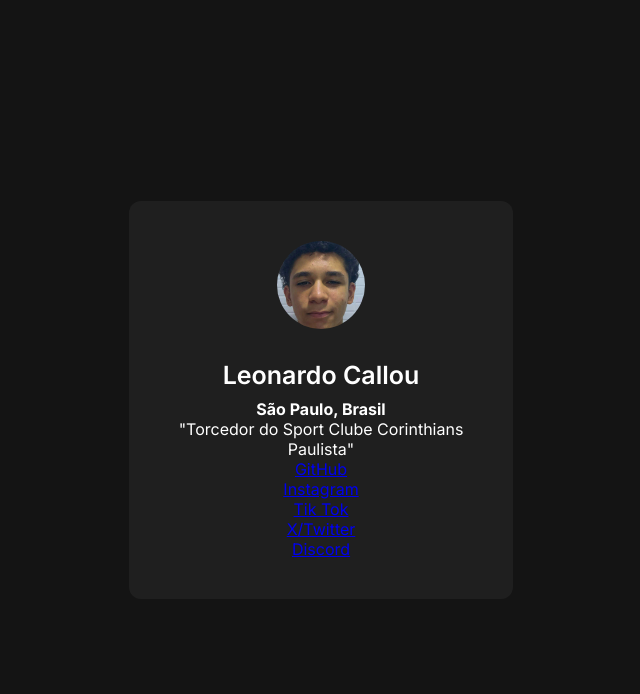
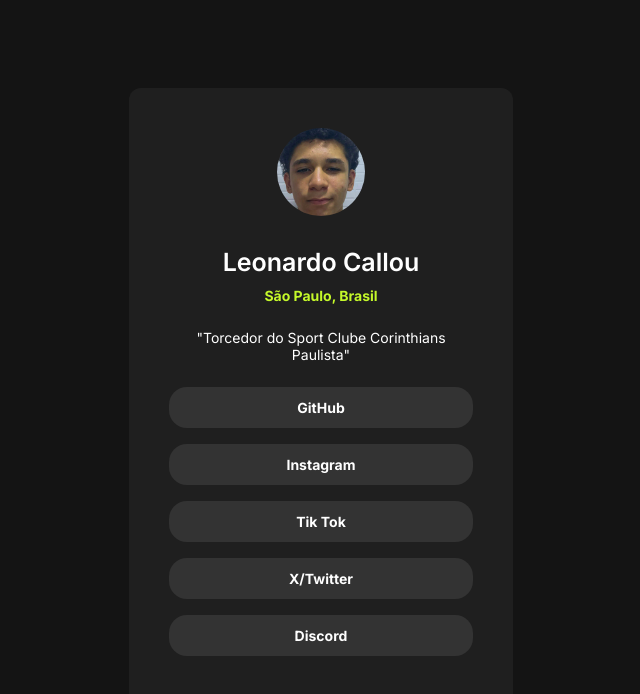
Before and after one commit to LeonardoCallou/link-tree, a plain HTML site: page index.html in a window 1280 px wide. Shown: the whole page, without its empty margins (319-959 px from the left). Drawn offline with Linux system fonts and the light colour scheme.

Commit message:
estilização finalizada e projeto finalizado

```diff
--- a/index.html
+++ b/index.html
@@ -8,7 +8,7 @@
 </head>
 <body>
   <div>
-    <img src="leleo(1).jpg" alt="Foto do Leonardo">
+    <img src="leleo400.jpg" alt="Foto do Leonardo">
 
     <h1>Leonardo Callou</h1>
 
@@ -21,16 +21,16 @@
         <a href="https://github.com/LeonardoCallou">GitHub</a>
       </li>
       <li>
-        <a href="https://www.instagram.com/_cllouz/profilecard/?igsh=dGd1cGM2NXR2eXhz">Instagram</a>
+        <a href="https://www.instagram.com/_cllouz/profilecard/?igsh=dGd1cGM2NXR2eXhz" target="_blank">Instagram</a>
       </li>
       <li>
-        <a href="https://www.tiktok.com/@_cllouz?_t=ZM-8up89sGL48k&_r=1">Tik Tok</a>
+        <a href="https://www.tiktok.com/@_cllouz?_t=ZM-8up89sGL48k&_r=1" target="_blank">Tik Tok</a>
       </li>
       <li>
-        <a href="https://x.com/opann_leleo?t=Vv4itWDw2Zta_mVu1UTPNA&s=08">X/Twitter</a>
+        <a href="https://x.com/opann_leleo?t=Vv4itWDw2Zta_mVu1UTPNA&s=08" target="_blank">X/Twitter</a>
       </li>
       <li>
-        <a href="https://discord.gg/yXkjCxJy">Discord</a>
+        <a href="https://discord.gg/QgWwfCVS" target="_blank">Discord</a>
       </li>
 
 
--- a/style.css
+++ b/style.css
@@ -11,8 +11,8 @@
     --black: #141414;
     --dark-grey: #1f1f1f;
     --white: #fff;
-
-
+    --neon-green: #c4f82a;
+    --grey: #333;
 }
 
 
@@ -51,3 +51,31 @@
 ul, li{
     list-style: none;
 }
+
+strong{
+    color: var(--neon-green);
+    font-size: 14px;
+
+}
+p{
+    margin-block: 24px;
+    font-size: 14px;
+
+}
+a{
+    display: block;
+    background-color: var(--grey);
+    margin-bottom: 16px;
+    color: var(--white);
+    text-decoration: none;
+    padding: 12px;
+    font-weight: 700;
+    font-size: 14px;
+    border-radius: 18px;
+}
+
+a:hover{
+    background-color: var(--neon-green);
+    color: var(--grey);
+    transition: 0.4ss;
+}
```
Also changed, not shown: leleo400.jpg (added).
